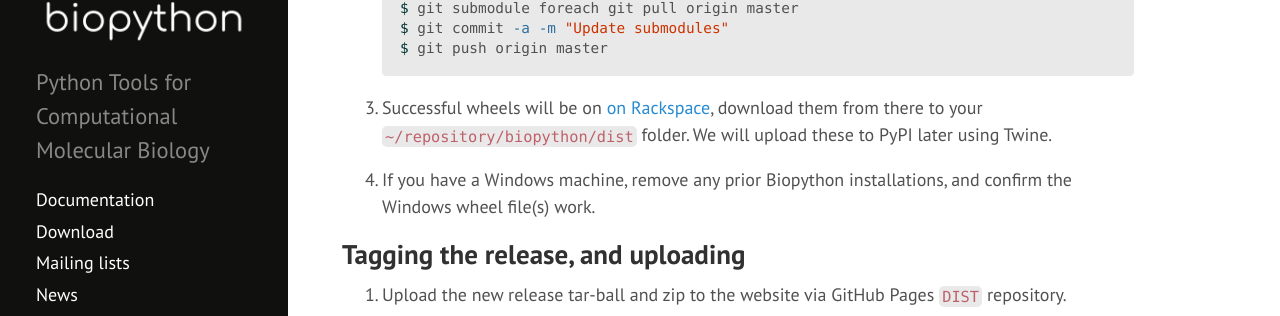
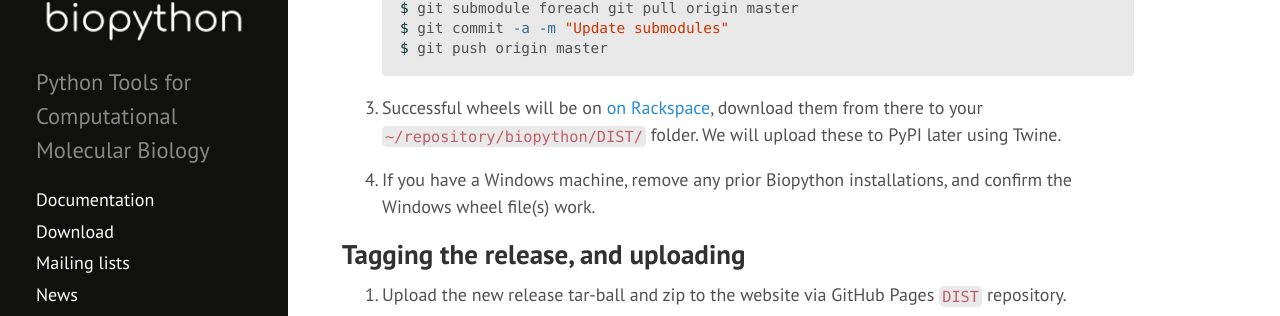
Before and after one commit to biopython/biopython.github.io, a Jekyll site: the page built from wiki/Building_a_release.md, in a window 1280 px wide and 900 px high, scrolled down 4785 px. Shown: the part 133-449 px from the top of the window. Built offline with Jekyll 4.4.1, drawn with Linux system fonts in a browser that asks for light colours.

Commit message:
Fix case of path

```diff
--- a/wiki/Building_a_release.md
+++ b/wiki/Building_a_release.md
@@ -247,7 +247,7 @@ Tagging the release, and making wheels
 
 18. Successful wheels will be on
     [on Rackspace](https://a365fff413fe338398b6-1c8a9b3114517dc5fe17b7c3f8c63a43.ssl.cf2.rackcdn.com/),
-    download them from there to your ``~/repository/biopython/dist`` folder.
+    download them from there to your ``~/repository/biopython/DIST/`` folder.
     We will upload these to PyPI later using Twine.
 
 19. If you have a Windows machine, remove any prior Biopython installations,
```
